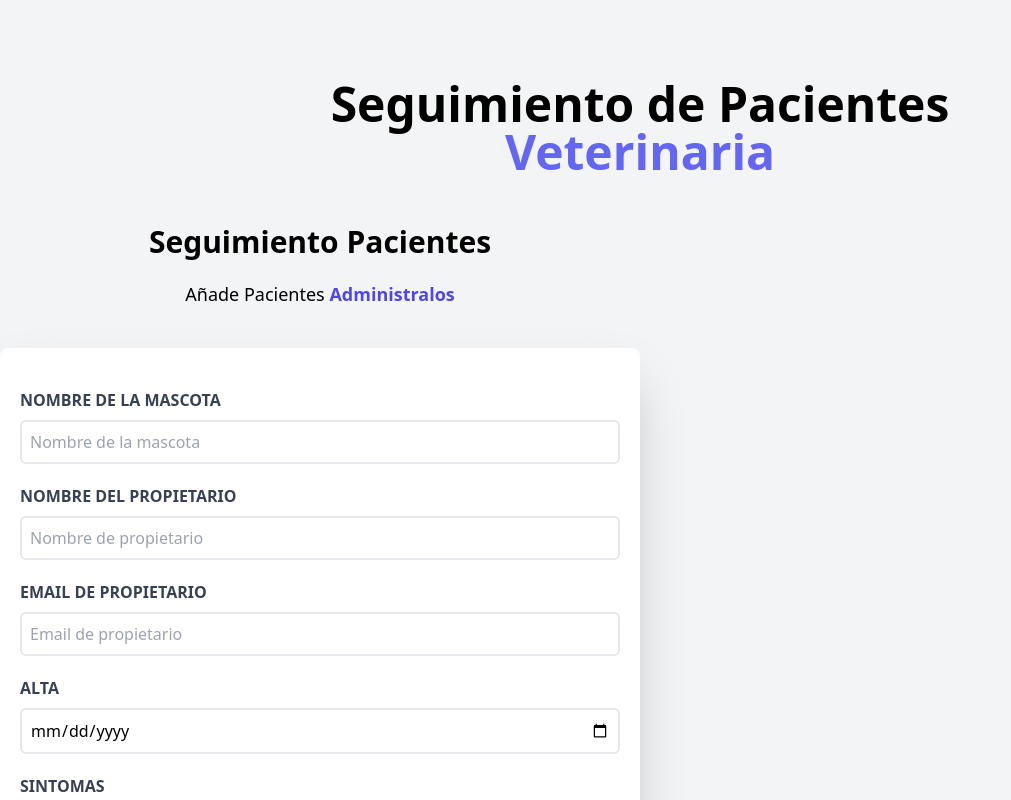
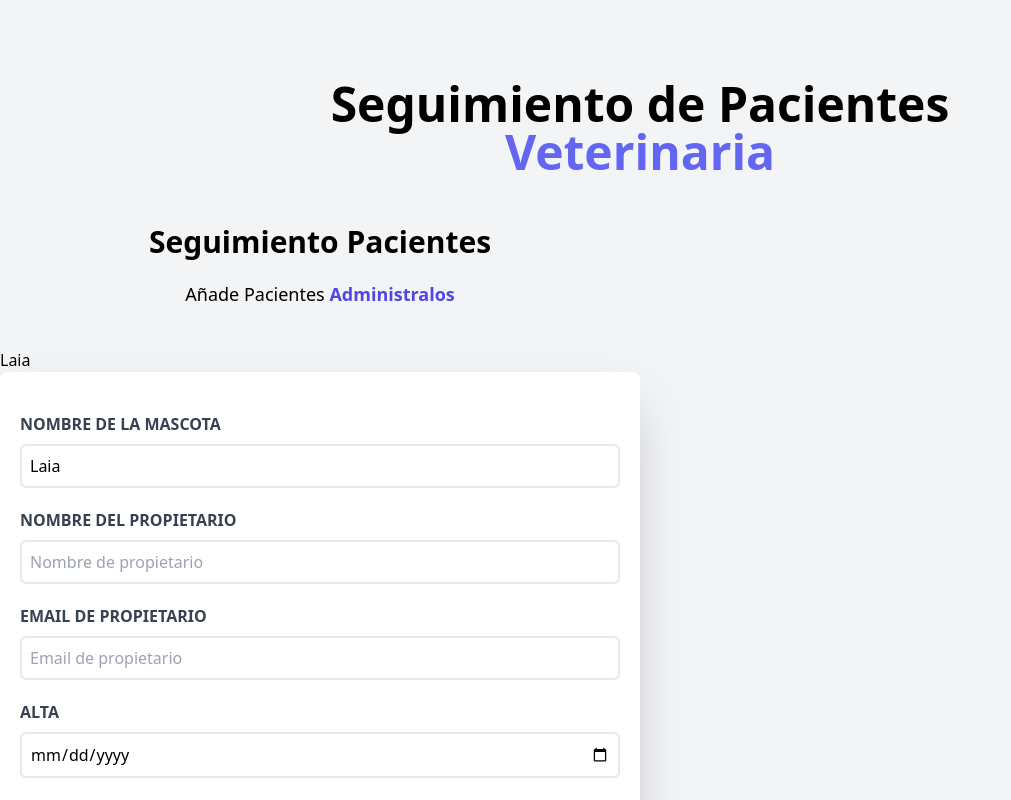
Before and after one commit to kanondrago/Formulario-Veterinaria-vuejs, a Vue app: page / in a window 1280 px wide. Shown: the top 800 px of the page, without its empty margins (0-1011 px from the left). Built offline with nearby package versions, Linux system fonts and the light colour scheme.

Commit message:
utilizando v-model

```diff
--- a/src/components/Formulario.vue
+++ b/src/components/Formulario.vue
@@ -2,11 +2,7 @@
 
     import { ref } from 'vue';
 
-    const nombre = ref('');
-
-    const leerNombre = (event) => {
-        nombre.value = event.target.value;
-    }
+    const nombre = ref('Laia');
 
 </script>
 
@@ -20,6 +16,8 @@
             <span class="text-indigo-600 font-bold">Administralos</span>
         </p>
 
+        {{ nombre }}
+
         <form class="bg-white shadow-2xl rounded-lg py-10 px-5">
             <div class="mb-5">
                 <label
@@ -32,8 +30,7 @@
                     type="text"
                     placeholder="Nombre de la mascota"
                     class="border-2 w-full p-2 mt-2 placeholder-gray-400 rounded-md"
-                    v-bind:value="nombre"
-                    v-on:input="leerNombre($event)"
+                    v-model="nombre"
                 >
             </div>
 
```
